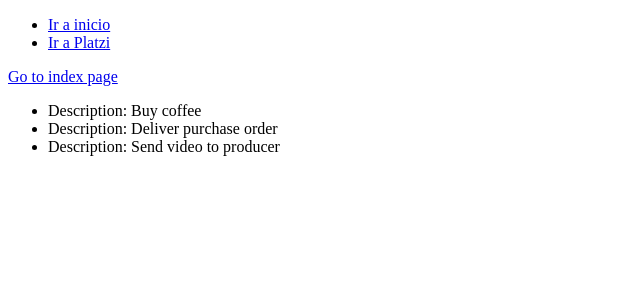
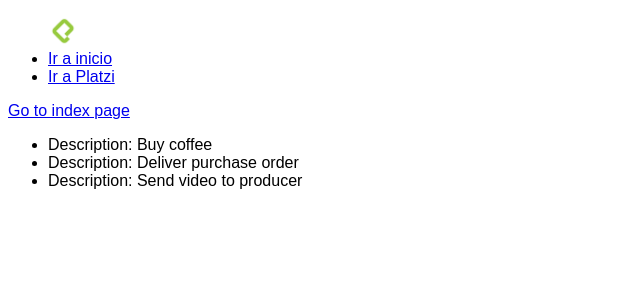
Before and after one commit to terranigmark/curso-flask, a Flask app: page /hello in a window 1280 px wide. Shown: the top 300 px of the page, without its empty margins (0-640 px from the left). Run offline with Flask 2, Linux system fonts and the light colour scheme.

Commit message:
Using static images and css styles

```diff
--- /dev/null
+++ b/platzi-flask/static/css/main.css
@@ -0,0 +1,7 @@
+html * {
+  font-family: sans-serif;
+}
+
+img {
+  max-width: 30px;
+}
--- a/platzi-flask/templates/base.html
+++ b/platzi-flask/templates/base.html
@@ -3,6 +3,7 @@
   <head>
     <meta charset="UTF-8" />
     <meta name="viewport" content="width=device-width, initial-scale=1.0" />
+    <link rel="stylesheet" href="{{ url_for('static', filename='../static/css/main.css') }}">
     <title>{% block title %} Flask Platzi | {% endblock %}</title>
   </head>
   <body>
--- a/platzi-flask/templates/navbar.html
+++ b/platzi-flask/templates/navbar.html
@@ -1,5 +1,6 @@
 <nav>
   <ul>
+    <img src="{{ url_for('static', filename='../static/images/platzi.png') }}" alt="Platzi logo">
     <li><a href="{{ url_for('index') }}">Ir a inicio</a></li>
     <li><a href="https://platzi.com" target="_blank">Ir a Platzi</a></li>
   </ul>
```
Also changed, not shown: platzi-flask/static/images/platzi.png (added), 2 other files.
